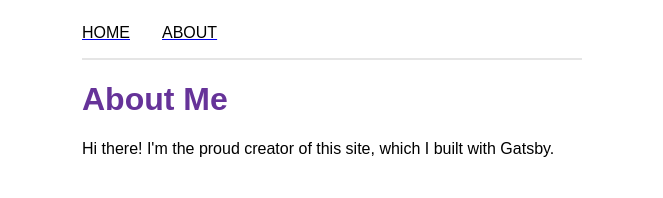
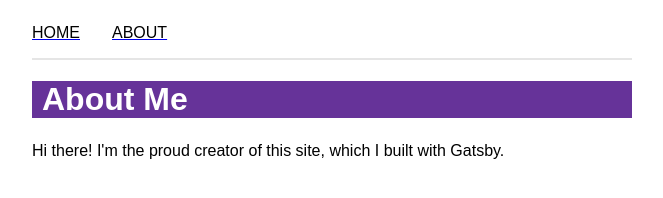
Before and after one commit to JasonK369/jason-personal-site, a Gatsby site: page /aboutMe in a window 1280 px wide. Shown: the whole page, without its empty margins (308-971 px from the left). Built offline with nearby package versions, Linux system fonts and the light colour scheme; Gatsby itself is replaced by a stand-in of ours.

Commit message:
feat: change title banner color

```diff
--- a/src/components/layout.tsx
+++ b/src/components/layout.tsx
@@ -3,37 +3,27 @@ import { Link } from 'gatsby'
 import styled from 'styled-components'
 import NavBar from '../components/navbar'
 
-type Props = {
+type IProps = {
     pageTitle: string,
     children?: JSX.Element
 };
 
 const Container = styled.div`
     margin: auto;
-    max-width: 500px;
+    max-width: 600px;
     font-family: sans-serif;
+    backgound: #F0F6F6;
 `
 
 const Heading = styled.h1`
-    color: rebeccapurple;
-`
-
-const NavLinks = styled.ul`
-    display: flex;
-    list-style: none;
-    padding-left: 0;
-`
-
-const NavLinkItem = styled.li`
-    padding-right: 2rem;
-`
-
-const NavLinkText = styled.div`
-    color: black;
+    background: rebeccapurple none repeat scroll 0% 0%;
+    margin-bottom: 1.45rem;
+    color: #ffffff;
+    padding: 0px 10px
 `
 
 // React.ReactNode = a react component
-const layout = ({ pageTitle, children }: Props) => {
+const layout = ({ pageTitle, children }: IProps) => {
     return (
         <Container>
             <title>{pageTitle}</title>
```
